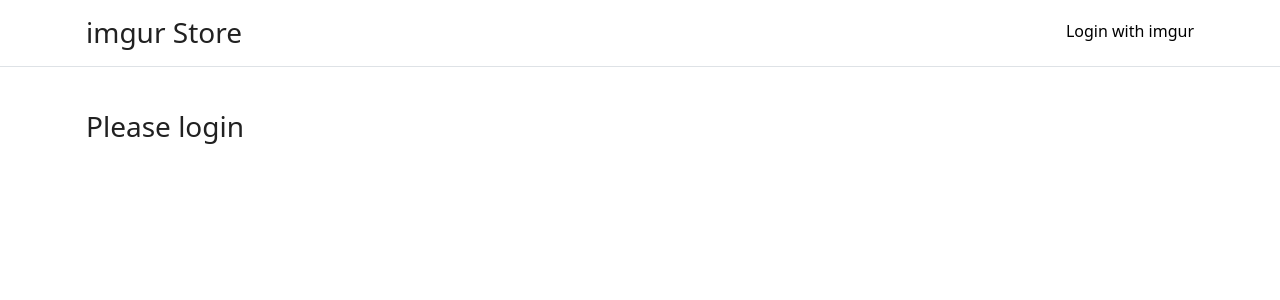
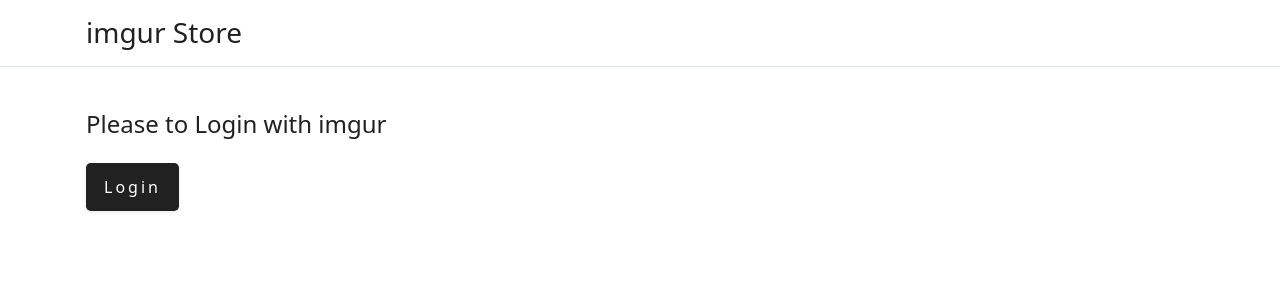
Before and after one commit to Ekresh/imgur-oauth-vue-app, a Vue app: page / in a window 1280 px wide. Shown: the top 300 px of the page. Built offline with nearby package versions, Linux system fonts and the light colour scheme.

Commit message:
init upload and .env

```diff
--- a/src/assets/css/general.css
+++ b/src/assets/css/general.css
@@ -2,7 +2,6 @@
     --main-bg: #ffffff;
     --main-color: #212121;
     --p-color: #757575;
-    --btn-color: #303F9F;
     --border-color: #C5CAE9;
 }
 
@@ -10,15 +9,8 @@
     color: var(--main-color);
     background-color: var(--main-bg);
 }
-* {
-    transition: all 0.3s ease-in-out;
-}
 p {
     color: var(--p-color);
-}
-
-button {
-    background-color: var(--btn-color);
 }
 a, a:focus, button, button:focus {
   border: none;
@@ -29,6 +21,9 @@
 button:focus {
   border-radius: 2px;
   padding: 12px 18px;
+  background-color: var(--main-color);
+  color: var(--main-bg);
+  border-radius: 0.3em;
 }
 
 /* Ripple effect */
--- a/src/components/Header.vue
+++ b/src/components/Header.vue
@@ -28,9 +28,6 @@
                 </svg>
               </button>
             </li>
-            <li v-if="!token" class="d-inline-block">
-              <button @click="loginAndToggle" class="pr-0">Login with imgur</button>
-            </li>
             <li @click="toggleNav" v-if="token" class="d-inline-block">
               <router-link to="/gallary" class="text-decoration-none">Gallery</router-link>
             </li>
@@ -42,7 +39,7 @@
             </li>
           </ul>
         </nav>
-        <button @click="toggleNav" class="d-none menu">
+        <button v-if="token" @click="toggleNav" class="d-none menu">
           <svg
             width="1em"
             height="1em"
@@ -74,16 +71,12 @@
   },
   computed: mapGetters(["token"]),
   methods: {
+    ...mapActions(["logout"]),
     toggleNav() {
       this.isActive = !this.isActive;
     },
-    ...mapActions(["login", "logout"]),
     multiple() {
       this.logout();
-      this.toggleNav();
-    },
-    loginAndToggle() {
-      this.login();
       this.toggleNav();
     }
   }
@@ -95,18 +88,20 @@
 header a {
   padding: 0;
   outline: none;
-  background: #fff;
   margin-left: 20px;
 }
-header a {
-  color: rgba(33, 33, 33, 0.5);
+header a,
+header button {
+  color: var(--main-color);
+  background-color: var(--main-bg);
 }
 .router-link-active {
-  color: var(--main-color);
+  font-weight: bold;
 }
 h3 a,
 h3 a.router-link-active {
   color: var(--main-color);
+  font-weight: inherit;
 }
 @media (max-width: 400px) {
   .menu {
@@ -142,6 +137,7 @@
     z-index: 20;
     background: var(--main-bg);
     transform: translateX(100%);
+    transition: all 0.3s ease-in-out;
   }
   nav.active {
     transform: translateX(0);
--- a/src/router/index.js
+++ b/src/router/index.js
@@ -23,7 +23,7 @@
   },
   {
     path: '/gallary',
-    name: 'Gallaery',
+    name: 'Gallary',
     component: () => import('../views/Gallary.vue')
   }
 ]
@@ -38,6 +38,9 @@
   if (to.name !== 'Login' && !store.getters.token) {
     next({ name: 'Login' })
   }
+  else if (to.name === 'Login' && store.getters.token) {
+    next({ name: 'Gallary' })
+  }
   else {
     next()
   }
--- a/src/store/modules/auth.js
+++ b/src/store/modules/auth.js
@@ -1,11 +1,8 @@
 import router from '../../router';
-
-const ROOT_URL = 'https://api.imgur.com';
-const client_id = '8559189c6f2970a';
 
 const state = {
     token: localStorage.getItem('access_token'),
-    loginLoding: false,
+    loginLoading: false,
 };
 
 const getters = {
@@ -13,29 +10,24 @@
         return !!state.token;
     },
     loginLoading(state) {
-        let link = window.location.href;
-        if (link.match(/(#access_token=)/)) {
-            state.loginLoading = true;
-            return state.loginLoading;
-        }
         return state.loginLoading;
     }
 };
 
 const actions = {
-    login() {
-        window.location = `${ROOT_URL}/oauth2/authorize?client_id=${client_id}&response_type=token`;
+    login({ commit }) {
+        window.location = `${process.env.VUE_APP_ROOT_URL}/oauth2/authorize?client_id=${process.env.VUE_APP_CLEINT_ID}&response_type=token`;
+        commit('setLoginLoading', true);
 
     },
     fnalizeLogin({ commit }) {
         let link = window.location.href;
         if (link.match(/(#access_token=)/)) {
-            let editedLink = link.split('#access_token=')[1];
-            const finalLink = link.split('#access_token=')[0];
+            const editedLink = link.split('#access_token=')[1];
             const access_token = editedLink.split('&expires_in')[0];
-            window.location = finalLink;
             localStorage.setItem('access_token', access_token);
             commit('setToken', localStorage.getItem('access_token'));
+            router.push('gallary');
         }
 
     },
@@ -49,6 +41,9 @@
 const mutations = {
     setToken(state, token) {
         state.token = token;
+    },
+    setLoginLoading(state, loginLoading) {
+        state.loginLoading = loginLoading;
     }
 };
 
--- a/src/store/modules/images.js
+++ b/src/store/modules/images.js
@@ -1,3 +1,6 @@
+// const ROOT_URL = 'https://api.imgur.com';
+// const client_id = '8559189c6f2970a';
+// /3/image
 
 const state = {};
 
--- a/src/views/Login.vue
+++ b/src/views/Login.vue
@@ -1,13 +1,14 @@
 <template>
   <div>
-    <h3 v-if="!loginLoading">Please login</h3>
+    <h4 v-if="!loginLoading || token">Please to Login with imgur</h4>
+    <button v-if="!loginLoading || token" @click="login" class="shadow-sm mt-3">Login</button>
     <div v-if="loginLoading" class="mx-auto">
       <svg
         xmlns="http://www.w3.org/2000/svg"
         xmlns:xlink="http://www.w3.org/1999/xlink"
         style="margin:auto;background:none;display:block;"
-        width="50px"
-        height="50px"
+        width="30px"
+        height="30px"
         viewBox="0 0 100 100"
         preserveAspectRatio="xMidYMid"
       >
@@ -36,19 +37,23 @@
 
 <script>
 import { mapActions, mapGetters } from "vuex";
-import router from "../router";
 
 export default {
   name: "Login",
   computed: {
     ...mapGetters(["loginLoading", "token"])
   },
-  methods: mapActions(["fnalizeLogin"]),
+  methods: {
+    ...mapActions(["login", "fnalizeLogin"])
+  },
   created() {
     this.fnalizeLogin();
-    if (this.token) {
-      router.push("/gallary");
-    }
   }
 };
 </script>
+
+<style scoped>
+button {
+  letter-spacing: 3px;
+}
+</style>
--- a/src/views/Upload.vue
+++ b/src/views/Upload.vue
@@ -1,5 +1,8 @@
 <template>
-  <div>UPLOAD</div>
+  <div class="position-relative text-center">
+    <input type="file" />
+    <button class="shadow-lg">Upload Or Drag images</button>
+  </div>
 </template>
 
 <script>
@@ -7,3 +10,24 @@
   name: "Upload"
 };
 </script>
+
+<style scoped>
+input {
+  width: 100%;
+  height: 100px;
+  max-width: 300px;
+  margin: auto;
+  opacity: 0;
+  cursor: pointer;
+}
+button {
+  position: absolute;
+  left: 50%;
+  top: 50%;
+  width: 100%;
+  height: 100px;
+  max-width: 300px;
+  transform: translate(-50%, -50%);
+  z-index: -1;
+}
+</style>
```
Also changed, not shown: 2 other files (tests, documents, lock files or other folders).
